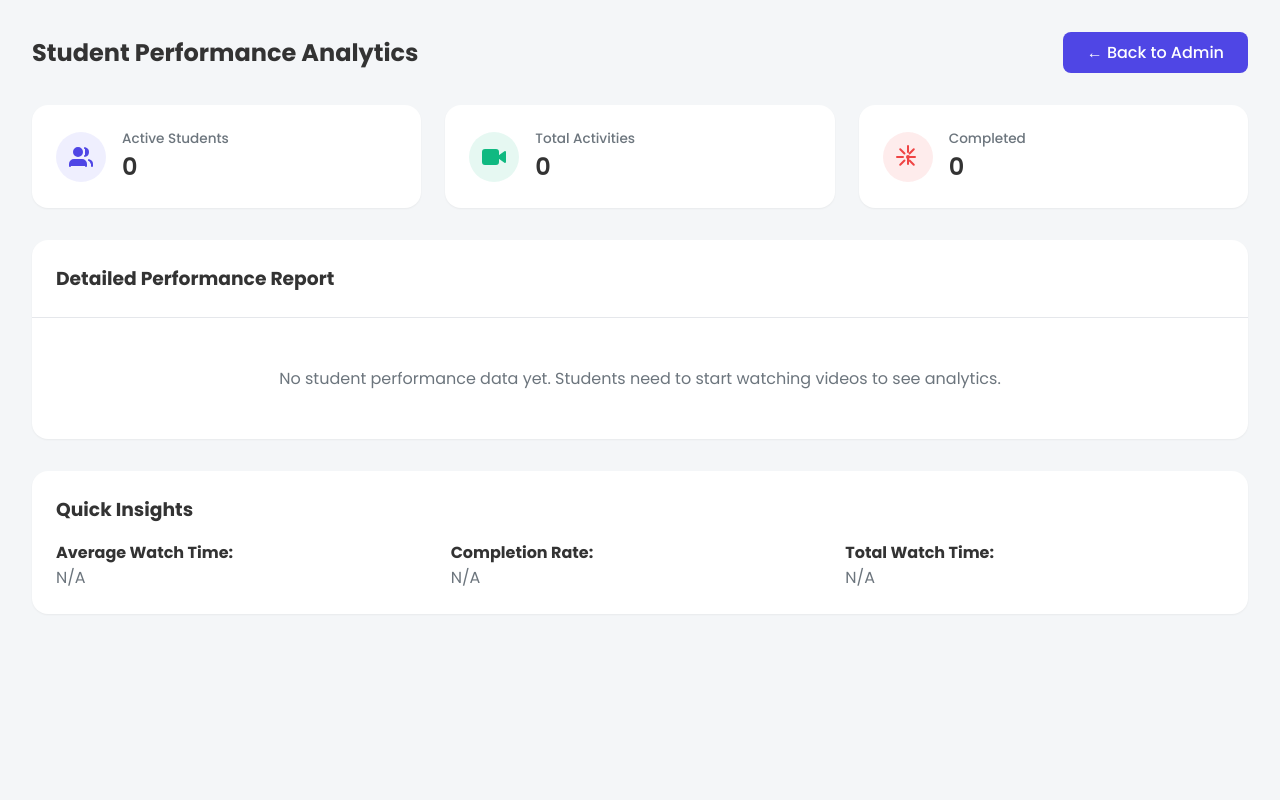
After one commit to Nandini599/Track-It, a Flask app: page /admin/performance in a window 1280 px wide. The commit adds this page. Run offline with Flask 3, Linux system fonts and the light colour scheme; the visitor is signed in with stand-in values (Sample User, id 1).

Commit message:
Add student performance analytics dashboard

```diff
--- a/app.py
+++ b/app.py
@@ -232,6 +232,38 @@ def upload_video():
 
     return redirect(url_for('admin_dashboard'))
 
+@app.route('/admin/performance')
+def admin_performance():
+    if session.get('role') != 'admin':
+        return redirect(url_for('home'))
+
+    # Get all students
+    students = User.query.filter_by(role='student').all()
+
+    # Build performance data
+    performance_data = []
+    for student in students:
+        progress_records = Progress.query.filter_by(user_id=student.id).all()
+
+        for prog in progress_records:
+            video = prog.video
+            subject = video.subject
+            watched_minutes = round(prog.watched_duration / 60, 2)
+            video_duration_minutes = round(video.duration / 60, 2)
+
+            performance_data.append({
+                'student_name': student.name,
+                'student_email': student.email,
+                'subject': subject.name,
+                'video_title': video.title,
+                'watched_minutes': watched_minutes,
+                'video_duration_minutes': video_duration_minutes,
+                'completed': prog.completed,
+                'progress_percentage': round((prog.watched_duration / max(video.duration, 1)) * 100, 1)
+            })
+
+    return render_template('admin_performance.html', performance_data=performance_data, total_students=len(students))
+
 if __name__ == '__main__':
     with app.app_context():
         db.create_all()
--- /dev/null
+++ b/templates/admin_performance.html
@@ -0,0 +1,136 @@
+{% extends "base.html" %}
+
+{% block title %}Student Performance - Track It Admin{% endblock %}
+
+{% block content %}
+<div style="display: flex; justify-content: space-between; align-items: center; margin-bottom: 2rem;">
+    <h2>Student Performance Analytics</h2>
+    <a href="{{ url_for('admin_dashboard') }}" class="btn" style="padding: 0.5rem 1.5rem; width: auto;">← Back to Admin</a>
+</div>
+
+<!-- Performance Summary Cards -->
+<div class="metrics-grid" style="margin-bottom: 2rem;">
+    <div class="metric-card">
+        <div class="metric-icon">
+            <svg viewBox="0 0 24 24" fill="none" stroke="currentColor" stroke-width="2" stroke-linecap="round" stroke-linejoin="round"><path d="M17 21v-2a4 4 0 0 0-4-4H5a4 4 0 0 0-4 4v2"></path><circle cx="9" cy="7" r="4"></circle><path d="M23 21v-2a4 4 0 0 0-3-3.87"></path><path d="M16 3.13a4 4 0 0 1 0 7.75"></path></svg>
+        </div>
+        <div class="metric-info">
+            <h4>Active Students</h4>
+            <p>{{ total_students }}</p>
+        </div>
+    </div>
+    <div class="metric-card">
+        <div class="metric-icon" style="background-color: rgba(16, 185, 129, 0.1); color: var(--secondary-color);">
+            <svg viewBox="0 0 24 24" fill="none" stroke="currentColor" stroke-width="2" stroke-linecap="round" stroke-linejoin="round"><polygon points="23 7 16 12 23 17 23 7"></polygon><rect x="1" y="5" width="15" height="14" rx="2" ry="2"></rect></svg>
+        </div>
+        <div class="metric-info">
+            <h4>Total Activities</h4>
+            <p>{{ performance_data|length }}</p>
+        </div>
+    </div>
+    <div class="metric-card">
+        <div class="metric-icon" style="background-color: rgba(239, 68, 68, 0.1); color: var(--danger-color);">
+            <svg viewBox="0 0 24 24" fill="none" stroke="currentColor" stroke-width="2" stroke-linecap="round" stroke-linejoin="round"><circle cx="12" cy="12" r="1"></circle><path d="M12 1v6m0 6v6"></path><path d="M4.22 4.22l4.24 4.24m5.08 0l4.24-4.24"></path><path d="M1 12h6m6 0h6"></path><path d="M4.22 19.78l4.24-4.24m5.08 0l4.24 4.24"></path></svg>
+        </div>
+        <div class="metric-info">
+            <h4>Completed</h4>
+            <p>{{ performance_data|selectattr('completed')|list|length }}</p>
+        </div>
+    </div>
+</div>
+
+<!-- Performance Table -->
+<div class="table-container" style="margin-top: 2rem;">
+    <div style="padding: 1.5rem; border-bottom: 1px solid var(--border-color);">
+        <h3 style="color: var(--text-color);">Detailed Performance Report</h3>
+    </div>
+
+    {% if performance_data %}
+    <table>
+        <thead>
+            <tr>
+                <th>Student</th>
+                <th>Subject</th>
+                <th>Video</th>
+                <th>Duration Watched</th>
+                <th>Progress</th>
+                <th>Status</th>
+            </tr>
+        </thead>
+        <tbody>
+            {% for perf in performance_data %}
+            <tr>
+                <td>
+                    <div style="font-weight: 500;">{{ perf.student_name }}</div>
+                    <small style="color: var(--text-muted); font-size: 0.85rem;">{{ perf.student_email }}</small>
+                </td>
+                <td style="color: var(--primary-color); font-weight: 500;">{{ perf.subject }}</td>
+                <td>{{ perf.video_title }}</td>
+                <td>
+                    <div>{{ perf.watched_minutes }} / {{ perf.video_duration_minutes }} min</div>
+                    <small style="color: var(--text-muted);">{{ "%.0f" | format(perf.watched_minutes * 60) }} seconds</small>
+                </td>
+                <td>
+                    <div style="display: flex; align-items: center; gap: 0.5rem;">
+                        <div style="width: 150px; background-color: var(--border-color); border-radius: 0.25rem; height: 8px; overflow: hidden;">
+                            <div style="width: {{ perf.progress_percentage }}%; background-color: {% if perf.completed %} var(--secondary-color) {% else %} var(--primary-color) {% endif %}; height: 100%;"></div>
+                        </div>
+                        <span style="font-size: 0.9rem; font-weight: 500;">{{ perf.progress_percentage }}%</span>
+                    </div>
+                </td>
+                <td>
+                    {% if perf.completed %}
+                    <span style="background-color: rgba(16, 185, 129, 0.2); color: var(--secondary-color); padding: 0.25rem 0.75rem; border-radius: 0.25rem; font-size: 0.85rem; font-weight: 500;">✓ Completed</span>
+                    {% else %}
+                    <span style="background-color: rgba(59, 130, 246, 0.2); color: var(--primary-color); padding: 0.25rem 0.75rem; border-radius: 0.25rem; font-size: 0.85rem; font-weight: 500;">In Progress</span>
+                    {% endif %}
+                </td>
+            </tr>
+            {% endfor %}
+        </tbody>
+    </table>
+    {% else %}
+    <div style="padding: 3rem; text-align: center; color: var(--text-muted);">
+        <p>No student performance data yet. Students need to start watching videos to see analytics.</p>
+    </div>
+    {% endif %}
+</div>
+
+<!-- Export Summary -->
+<div style="margin-top: 2rem; padding: 1.5rem; background-color: var(--surface-color); border-radius: 1rem; box-shadow: var(--shadow-sm);">
+    <h3 style="margin-bottom: 1rem; color: var(--text-color);">Quick Insights</h3>
+    <div style="display: grid; grid-template-columns: repeat(auto-fit, minmax(200px, 1fr)); gap: 1rem;">
+        <div>
+            <strong>Average Watch Time:</strong>
+            {% if performance_data %}
+            <p style="color: var(--primary-color); font-size: 1.2rem; margin-top: 0.5rem;">
+                {{ "%.1f" | format(performance_data|map(attribute='watched_minutes')|sum / performance_data|length) }} min
+            </p>
+            {% else %}
+            <p style="color: var(--text-muted);">N/A</p>
+            {% endif %}
+        </div>
+        <div>
+            <strong>Completion Rate:</strong>
+            {% if performance_data %}
+            <p style="color: var(--secondary-color); font-size: 1.2rem; margin-top: 0.5rem;">
+                {{ "%.1f" | format((performance_data|selectattr('completed')|list|length / performance_data|length) * 100) }}%
+            </p>
+            {% else %}
+            <p style="color: var(--text-muted);">N/A</p>
+            {% endif %}
+        </div>
+        <div>
+            <strong>Total Watch Time:</strong>
+            {% if performance_data %}
+            <p style="color: var(--primary-color); font-size: 1.2rem; margin-top: 0.5rem;">
+                {{ "%.0f" | format(performance_data|map(attribute='watched_minutes')|sum) }} min
+            </p>
+            {% else %}
+            <p style="color: var(--text-muted);">N/A</p>
+            {% endif %}
+        </div>
+    </div>
+</div>
+
+{% endblock %}
```
Also changed, not shown: templates/admin.html (+7 -0 lines).
